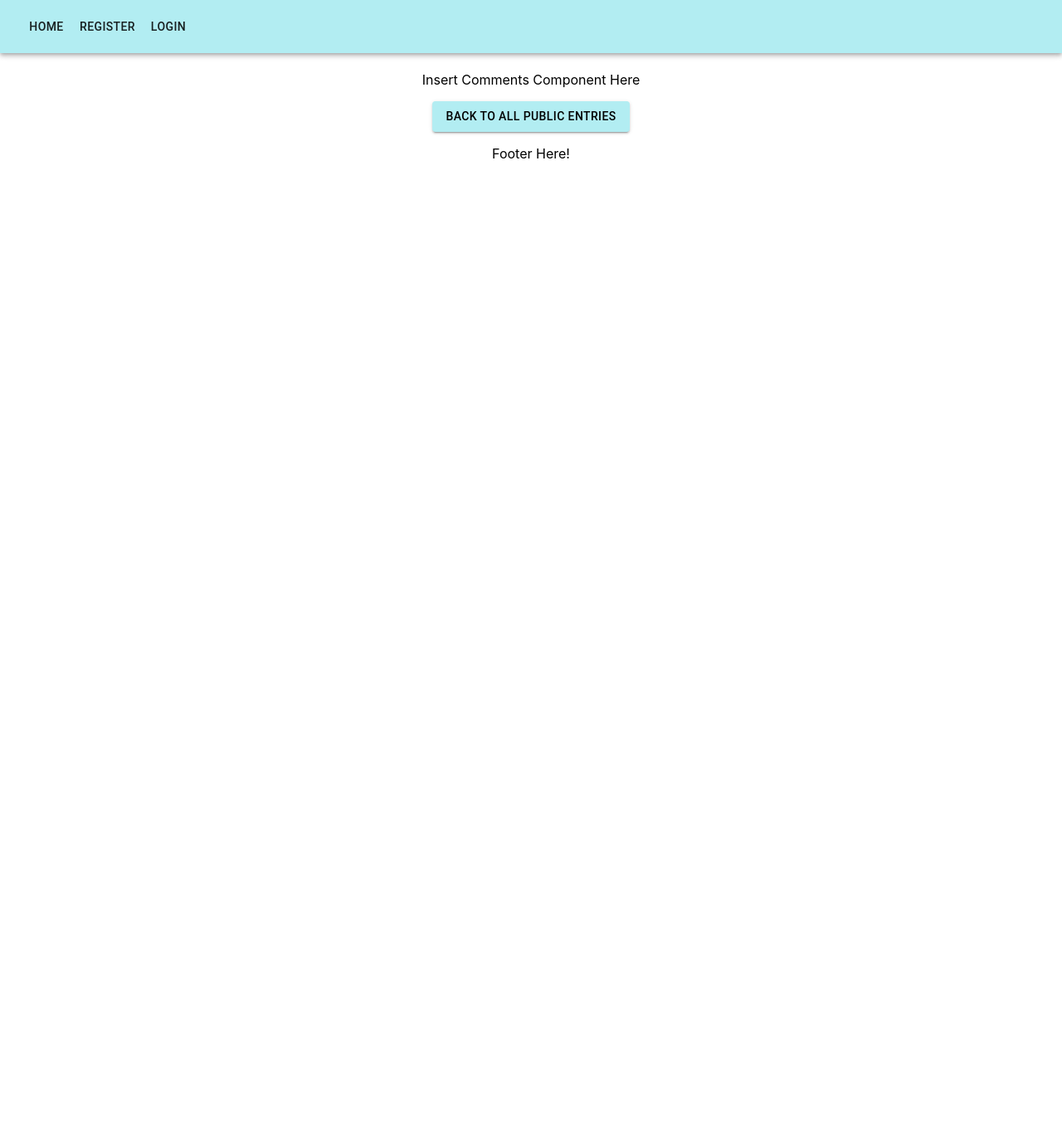
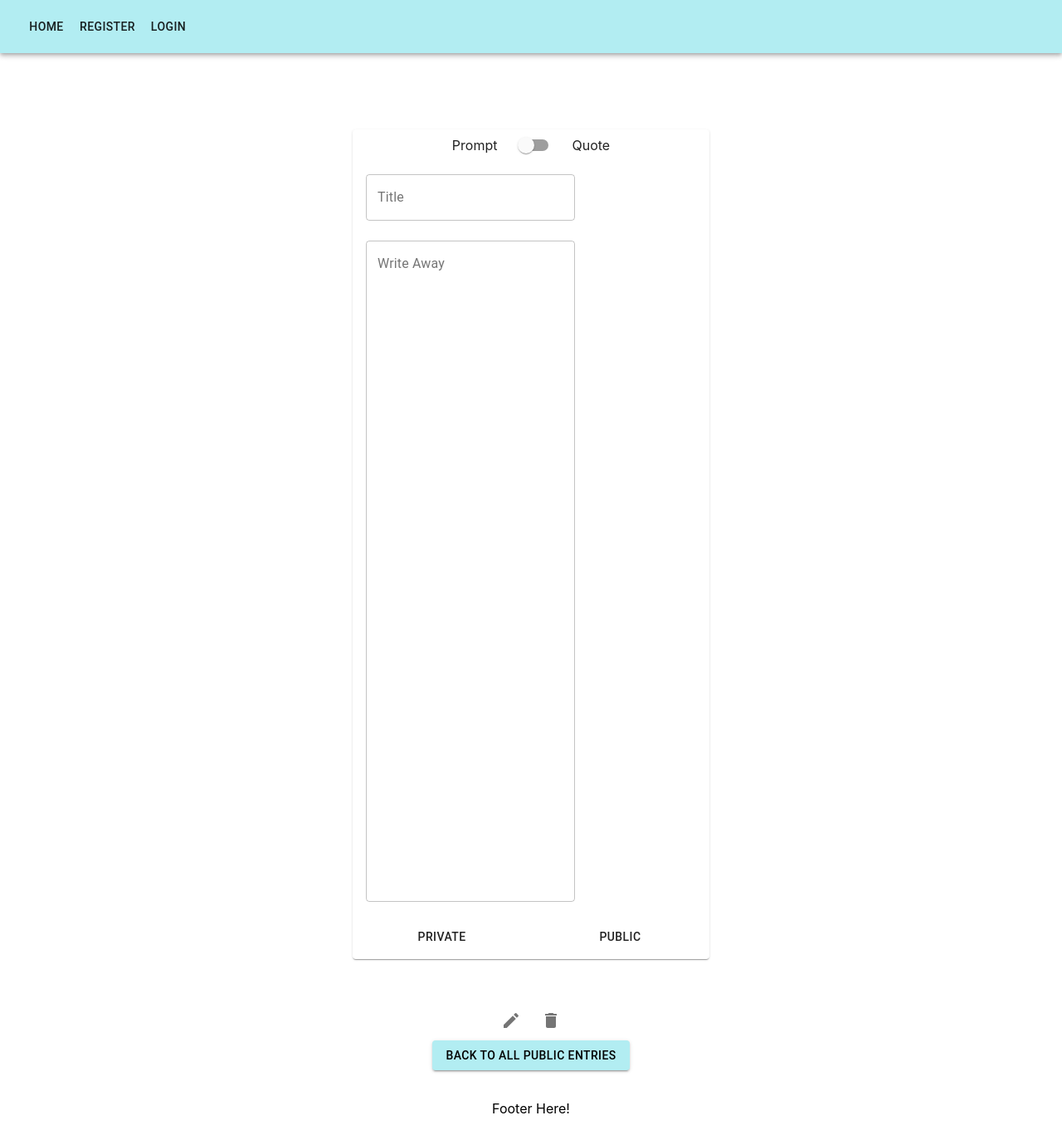
Before and after one commit to mgcarbonell/cuneiform-frontend, a React (Create React App) app: page /entry/1 in a window 1280 px wide. Shown: the whole page at 83% size. Before the commit the page ends 800 px from the top, so only its background shows below. Built offline with nearby package versions, Linux system fonts and the light colour scheme; no server answers.

Commit message:
add edit entry form, complete entry, and new entry form components. stub components.

```diff
--- a/src/App.js
+++ b/src/App.js
@@ -5,6 +5,7 @@ import UserEntries from './components/UserEntries'
 import Routes from './config/Routes'
 import './App.css'
 import UserModel from './models/user'
+import { Grid } from '@material-ui/core'
 
 function App() {
   const [currentUser, setCurrentUser] = useState(localStorage.getItem('id'))
@@ -40,12 +41,14 @@ function App() {
         currentUsername={ currentUsername }
         logout={ logout }
       />
+      <Grid style={{ padding: 20 }}>
         <Routes
           currentUser={ currentUser }
           currentUsername={ currentUsername }
           storeUser={ storeUser }
           storeUsername={ storeUsername }
         />
+      </Grid>
       <Footer />
     </div>
   );
--- /dev/null
+++ b/src/components/CompleteEntry.js
@@ -0,0 +1,13 @@
+import React from 'react'
+
+const CompleteEntry = (props) => {
+  return (
+    <div>
+      <h3>{props.entryTitle}</h3>
+      <h5>{props.entryId}</h5>
+      <p>{props.entryBody}</p>
+    </div>
+  )
+}
+
+export default CompleteEntry;
--- /dev/null
+++ b/src/components/EditEntryForm.js
@@ -0,0 +1,160 @@
+import React, { useState } from 'react';
+import EntryModel from '../models/entry';
+import Prompt from '../components/Prompt'
+import Quote from '../components/Quote'
+import { makeStyles } from '@material-ui/core/styles';
+import { Button, Grid, Paper, TextField, Switch } from '@material-ui/core';
+
+
+const useStyles = makeStyles((theme) => ({
+  root: {
+    '& .MuiTextField-root': {
+      margin: theme.spacing(1),
+      width: '25ch',
+    },
+    '& > *': {
+      margin: theme.spacing(1),
+      width: '25ch',
+    },
+  },
+}));
+
+const EditEntryForm = (props) => {
+  const classes = useStyles();
+
+  const [title, setTitle] = useState();
+  const [body, setBody] = useState();
+  const [promptId, setPromptId] = useState();
+  const [quote, setQuote] = useState();
+  const [isPublic, setIsPublic] = useState();
+  const [state, setState] = useState({
+    checkedB: false
+  });
+
+
+  const handleSubmit = (e) => {
+    e.preventDefault();
+    let userId = localStorage.getItem("id")
+
+  // update model to entryModel.update!!!
+    EntryModel.create({ title, body, userId, promptId, quote, isPublic })
+      .then(data => {
+        props.history.push('/create')
+      })
+  }
+
+  const handleChange = (event) => {
+    setState({ ...state, [event.target.name]: event.target.checked });
+  };
+
+  return (
+    <div style={{ padding: 50 }}>
+      <Grid
+        container
+        direction="column"
+        justify="center"
+        alignItems="center"
+      >
+        <Paper>
+
+          <Paper
+            elevation={3}
+          >
+            {!state.checkedB ?
+            <Prompt
+            aria-label="A writing prompt"
+            value={promptId}
+            />
+            :
+            <Quote
+            aria-label="A quote for you to write about"
+            value={quote}
+            />
+            }
+          </Paper>
+          <Grid
+            component="label"
+            container
+            justify="center"
+            alignItems="center"
+            spacing={2}
+          >
+            <Grid item>Prompt</Grid>
+            <Grid item>
+              <Switch
+              checked={state.checkedB}
+              onChange={handleChange}
+              color="primary"
+              name="checkedB"
+              label="Quote or Prompt"
+              inputProps={{ 'aria-label': 'primary checkbox for a quote or a prompt' }}
+            />
+            </Grid>
+            <Grid item>Quote</Grid>
+          </Grid>
+          <Grid
+            container
+            direction="column"
+            justify="center"
+            alignItems="center"
+          >
+
+            <form
+                className={classes.root}
+                onSubmit={handleSubmit}
+                noValidate
+                autoComplete="off"
+            >
+
+              <div aria-label="Entry title textfield">
+                <TextField
+                  id="outlined-basic"
+                  label="Title"
+                  type="text"
+                  value={title}
+                  defaultValue={props.entryTitle}
+                  onInput={ e => setTitle(e.target.value)}
+                  variant="outlined"
+                />
+              </div>
+
+              <div aria-label="Journal entry textfield">
+                <TextField
+                  id="outlined-multiline-static"
+                  label="Write Away"
+                  multiline
+                  rows={40}
+                  value={body}
+                  defaultValue={props.entryBody}
+                  type="text"
+                  onInput={ e => setBody(e.target.value)}
+                  variant="outlined"
+                />
+              </div>
+
+              <Button
+                type="submit"
+                className={classes.button}
+                onClick={ e => setIsPublic(false)}
+              // we'd need a value of setting isPublic to true
+              >
+                Private
+              </Button>
+              <Button
+                type="submit"
+                className={classes.button}
+                onClick={ e => setIsPublic(true)}
+              // we'd need a value of setting isPublic to true
+              >
+                Public
+              </Button>
+            {/* we'd have another button here, setting the value of isPublic to false */}
+              </form>
+          </Grid>
+        </Paper>
+      </Grid>
+    </div>
+  );
+}
+
+export default EditEntryForm;
--- a/src/components/EntryList.js
+++ b/src/components/EntryList.js
@@ -19,9 +19,7 @@ const EntryList = (props) => {
   return (
     <>
       {entries.map((entry) => (
-        <Grid
-        style={{ padding: 20 }}
-        >
+        <Grid>
           <Paper
           elevation={3}
           style={{
--- a/src/config/Routes.js
+++ b/src/config/Routes.js
@@ -7,7 +7,7 @@ import Login from '../pages/Login'
 import Profile from '../pages/Profile'
 import EntryList from '../components/EntryList'
 import ShowEntry from '../pages/ShowEntry'
-import NewEntry from '../pages/NewEntry'
+import NewEntry from '../components/NewEntryForm'
 // import UserEntries from '../pages/UserEntries';
 
 const PrivateRoute = ({ component: Component, ...rest }) => {
--- a/src/models/entry.js
+++ b/src/models/entry.js
@@ -28,6 +28,17 @@ class EntryModel {
     }).then(res => res.json())
   }
 
+// update entry
+  static update = (entryId) => {
+    return fetch(`${process.env.REACT_APP_INTERNAL_API_URL}/entry/${entryId}`, {
+      method: 'PUT',
+      headers: {
+        "Content-Type": "application/json"
+      },
+      body: JSON.stringify(entryId)
+    }).then(res => res.json())
+  }
+
   // delete an entry
 }
 
--- a/src/pages/Home.js
+++ b/src/pages/Home.js
@@ -10,7 +10,7 @@ const Home = (props) => {
     <EntryList />
     { props.currentUser ?
     <>
-      <Link to={'/NewEntry'}>
+      <Link to={'/NewEntryForm'}>
         <Button color="primary" variant="contained">
           New Entry
         </Button>
--- a/src/pages/ShowEntry.js
+++ b/src/pages/ShowEntry.js
@@ -1,32 +1,61 @@
 import React, { useState, useEffect } from 'react';
 import { Link } from 'react-router-dom';
-import { Button } from '@material-ui/core';
+import { Button, IconButton, Grid } from '@material-ui/core';
 import EntryModel from '../models/entry';
-// import comments from comments
+import EditIcon from '@material-ui/icons/Edit'
+import DeleteIcon from '@material-ui/icons/Delete';
+import CompleteEntry from '../components/CompleteEntry';
+import EditEntryForm from '../components/EditEntryForm';
 // import material styling from @material-ui
 
 const ShowEntry = (props) => {
 
   const [entry, setEntry] = useState([]);
-
+  // const [comment, setComment] = useState();
+  const [formStyle, setFormStyle] = useState();
 
   useEffect(() => {
     EntryModel.show(props.match.params.id)
       .then(data => setEntry(data.entry))
   }, [props.match.params.id])
 
+  useEffect(() => {
+    EntryModel.update(props.match.params.id)
+    .then(data => setEntry)
+  })
+
+
+  // toggleBodyForm = () => {
+  //   formStyle.display === 'block'
+  //   ? setFormStyle({formStyle: {display: 'none'}})
+  //   : setFormStyle({formStyle: {display: 'block'}});
+  // };
+
 
   return (
     <>
-        <div>
-          <h3>{entry.title}</h3>
-          <h5>{entry.userId}</h5>
-          <p>{entry.body}</p>
-        </div>
-        <div>
-          <p>Insert Comments Component Here</p>
-        </div>
-        <Link to={'/'}>
+    <CompleteEntry
+      entryTitle={entry.title}
+      entryId={entry.userId}
+      entryBody={entry.body}
+      />
+    <EditEntryForm
+      entryTitle={entry.title}
+      entryId={entry.userId}
+      entryBody={entry.body}
+      />
+        {/* <h3>{entry.title}</h3>
+        <h5>{entry.userId}</h5>
+        <p>{entry.body}</p> */}
+        <Grid item xs={12}>
+          <IconButton >
+            <EditIcon />
+          </IconButton>
+          <IconButton>
+            <DeleteIcon />
+          </IconButton>
+        </Grid>
+        <Link to={ '/' }>
           <Button color="primary" variant="contained">
             Back to all public entries
           </Button>
```
Also changed, not shown: src/components/Comment.js (added, +39 -0 lines), src/components/NewEntryForm.js (renamed from src/pages/NewEntry.js). Lines whose indentation alone changed are shown as unchanged.
